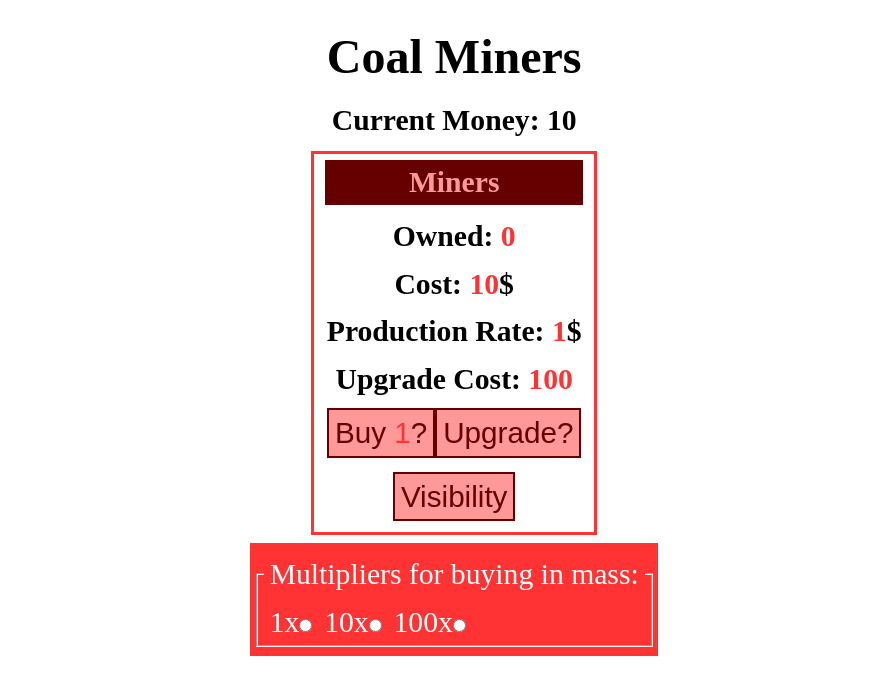
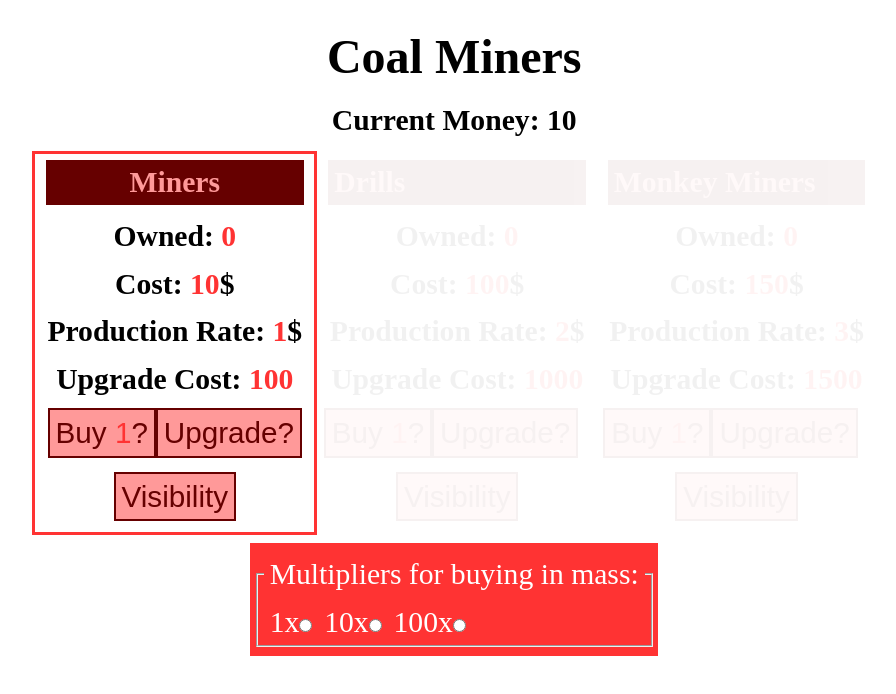
Before and after one commit to collerhatguy/coal-miner-fixed, a React (Create React App) app: page / in a window 1280 px wide. Shown: the top 694 px of the page, without its empty margins (189-1085 px from the left). Built offline with nearby package versions, Linux system fonts and the light colour scheme.

Commit message:
added opacity to unaffordable items

```diff
--- a/src/components/Worker.js
+++ b/src/components/Worker.js
@@ -11,8 +11,8 @@ export default function Worker({worker, money, setMoney, multiplier}) {
         if (worker.cost <= money) setAffordable(true);
     }, [money])
     return (
-        <div className="worker"
-            style={{display: affordable ? "block" : "none"}}>
+        <div className={affordable ? "worker" : "unaffordable"}
+            >
             <h2 className="worker-name">{workerState.name}</h2>
              <div
                 ref={workerVisibility}
--- a/src/css/App.css
+++ b/src/css/App.css
@@ -105,6 +105,10 @@ span {
           animation: grow 1000ms linear forwards;
 }
 
+.unaffordable {
+  opacity: .05;
+}
+
 .hidden {
   display: none;
 }
--- a/src/css/_classes.scss
+++ b/src/css/_classes.scss
@@ -16,6 +16,9 @@
     height: min-content;
     animation: grow 1000ms linear forwards;
 }
+.unaffordable {
+    opacity: .05;
+}
 .hidden {
     display: none;
 }
```
Also changed, not shown: 2 other files (tests, documents, lock files or other folders).
